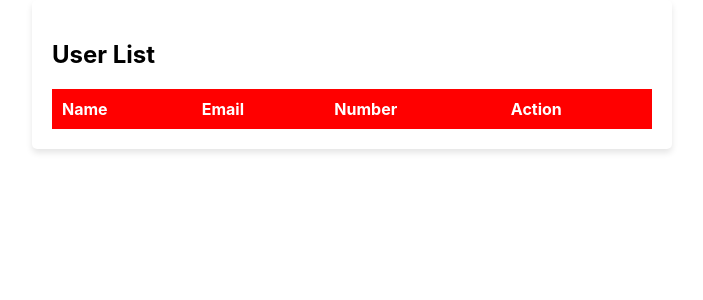
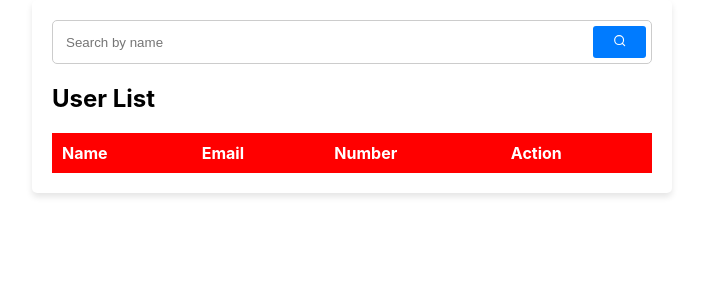
Before and after one commit to sanhernandezmon/table, a React (Create React App) app: page /users in a window 1280 px wide. Shown: the top 300 px of the page, without its empty margins (288-991 px from the left). Built offline with nearby package versions, Linux system fonts and the light colour scheme.

Commit message:
se agrega buscador

```diff
--- a/src/molecules/user/UserList.css
+++ b/src/molecules/user/UserList.css
@@ -32,3 +32,21 @@
 .user-table tbody tr:last-child td {
   border-bottom: none;
 }
+.search-form {
+  display: flex;
+  align-items: center;
+}
+
+.search-container {
+  display: flex;
+  align-items: center;
+  border: 1px solid #ccc;
+  border-radius: 5px;
+  padding: 5px;
+}
+
+.search-input {
+  flex: 1;
+  border: none;
+  outline: none;
+}
--- a/src/molecules/user/UserList.tsx
+++ b/src/molecules/user/UserList.tsx
@@ -1,19 +1,65 @@
 import { useState } from 'react';
 import useUserStore, { UserData } from '../../stores/useUserStore';
+import { FiSearch, FiX } from 'react-icons/fi';
 import './UserList.css';
+
 
 
 const UserList = () => {
   const { users, deleteUser } = useUserStore();
   const [deletingUserId, setDeletingUserId] = useState(0);
+  const [filteredUsers, setFilteredUsers] = useState<UserData[]>(users);
+  const [searchQuery, setSearchQuery] = useState('');
 
   const handleDeleteClick = (userId: number) => {
+    deleteUser(userId);
     setDeletingUserId(userId);
-    deleteUser(userId);
+    const updatedUsers = users.filter((user) => user.id !== userId);
+    setFilteredUsers(updatedUsers);
   };
+
+  const handleSearchChange = (e: React.ChangeEvent<HTMLInputElement>) => {
+    setSearchQuery(e.target.value);
+  };
+
+  const handleSearchKeyDown = (e: React.KeyboardEvent<HTMLInputElement>) => {
+    if (e.key === 'Enter') {
+      const filtered = users.filter((user) =>
+        user.name.toLowerCase().includes(searchQuery.toLowerCase())
+      );
+      setFilteredUsers(filtered);
+    }
+  };
+
+  const handleSearchClear = () => {
+    setSearchQuery('');
+    setFilteredUsers(users);
+  };
+
+
 
   return (
     <div className="user-card">
+      <div className="search-container">
+        <input
+          type="text"
+          placeholder="Search by name"
+          className="search-input"
+          value={searchQuery}
+          onChange={handleSearchChange}
+          onKeyDown={handleSearchKeyDown}
+        />
+        {searchQuery.length > 0 && (
+          <button className="search-icon" onClick={handleSearchClear}>
+            <FiX />
+          </button>
+        )}
+        {searchQuery.length === 0 && (
+          <button className="search-icon" disabled={true}>
+            <FiSearch />
+          </button>
+        )}
+      </div>
       <h2>User List</h2>
       <table className="user-table">
         <thead>
@@ -25,7 +71,7 @@ const UserList = () => {
           </tr>
         </thead>
         <tbody>
-          {users.map((user: UserData) => (
+          {filteredUsers.map((user: UserData) => (
             <tr key={user.email}>
               <td>{user.name}</td>
               <td>{user.email}</td>
@@ -35,6 +81,7 @@ const UserList = () => {
                   onClick={() => handleDeleteClick(user.id)}
                   disabled={deletingUserId === user.id}
                 >
+                  <FiX />
                 </button>
               </td>
             </tr>
```
